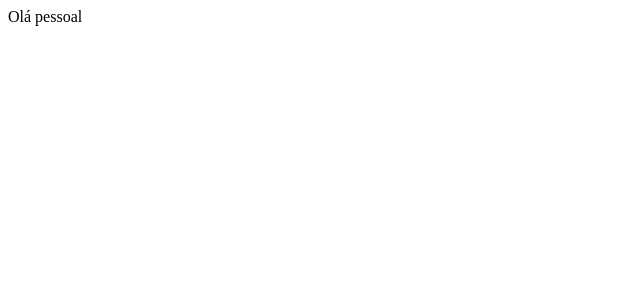
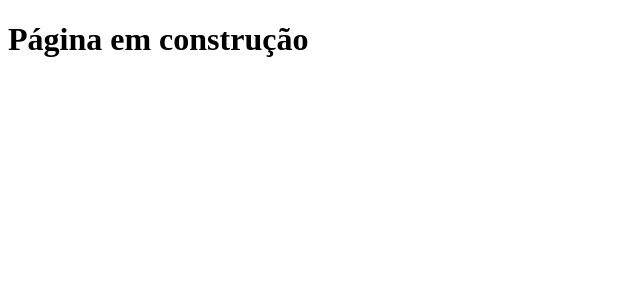
Before and after one commit to Luck-098/clone-tabnews, a Next.js app: page / in a window 1280 px wide. Shown: the top 300 px of the page, without its empty margins (0-640 px from the left). Built offline with nearby package versions, Linux system fonts and the light colour scheme.

Commit message:
Página home em construção

```diff
--- a/pages/index.js
+++ b/pages/index.js
@@ -1,5 +1,5 @@
 function home() {
-  return "Olá pessoal";
+  return <h1>Página em construção</h1>;
 }
 
 export default home;
```
